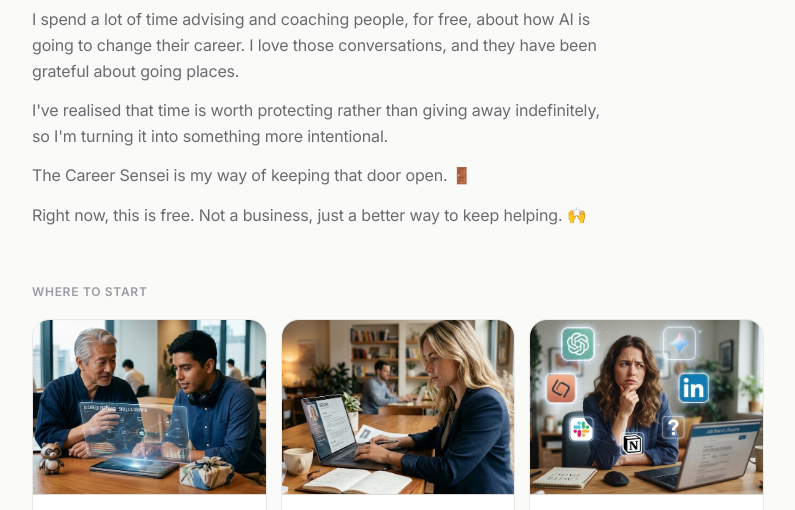
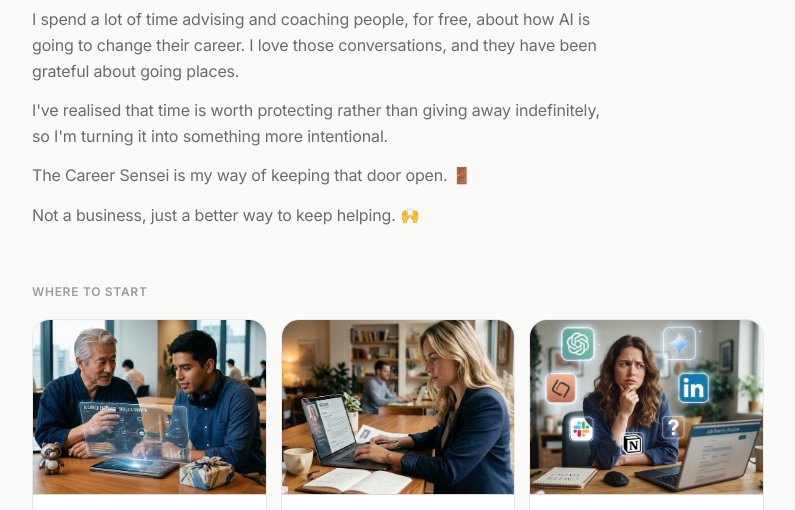
Before and after one commit to ai-mentor-sydney/ai-career-sensei, a plain HTML site: page index.html in a window 1280 px wide. Shown: the part 290-800 px from the top of the page, without its empty margins (242-1037 px from the left). Drawn offline with Linux system fonts and the light colour scheme.

Commit message:
Remove redundant phrase from Career Sensei section

```diff
--- a/index.html
+++ b/index.html
@@ -357,7 +357,7 @@
     <p>I spend a lot of time advising and coaching people, for free, about how AI is going to change their career. I love those conversations, and they have been grateful about going places.</p>
     <p>I've realised that time is worth protecting rather than giving away indefinitely, so I'm turning it into something more intentional.</p>
     <p>The Career Sensei is my way of keeping that door open. 🚪</p>
-    <p>Right now, this is free. Not a business, just a better way to keep helping. 🙌</p>
+    <p>Not a business, just a better way to keep helping. 🙌</p>
   </div>
 
   <div class="section-label">Where to start</div>
```
